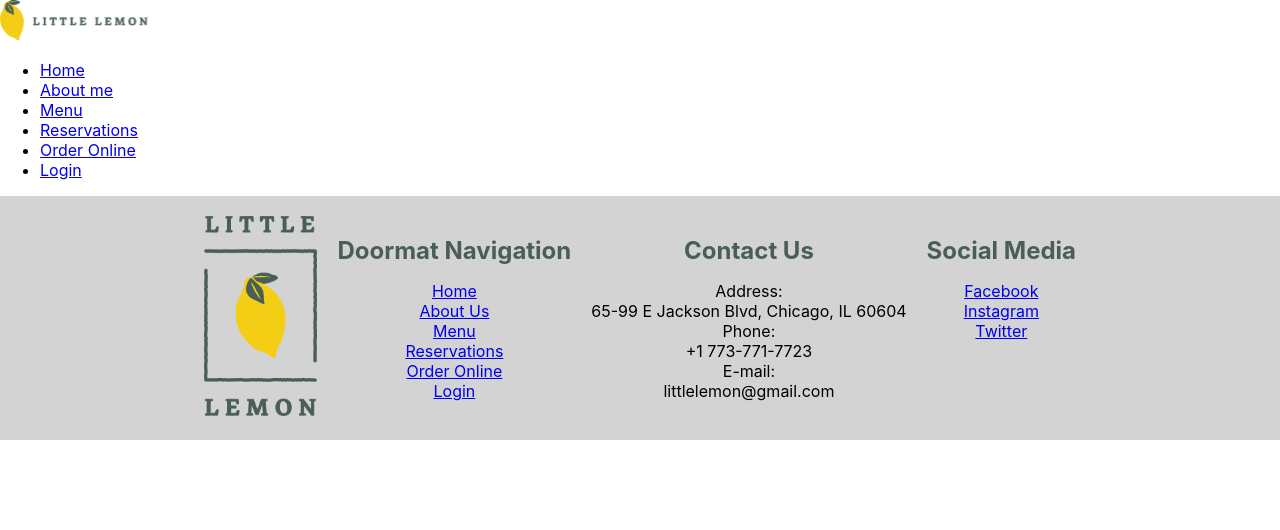
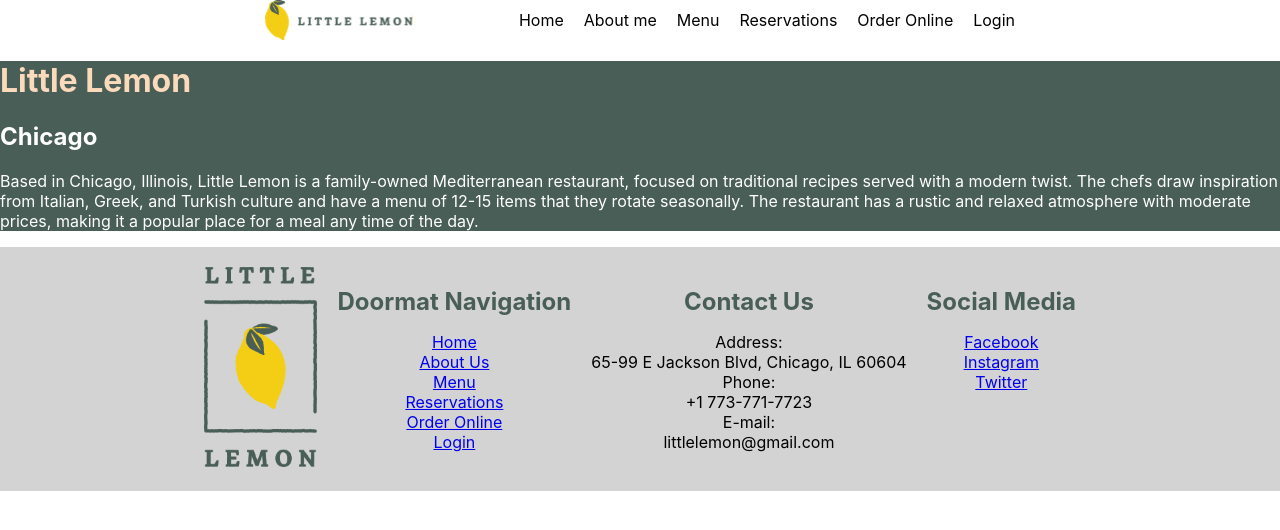
Before and after one commit to MFarsaris/MyLittleLemon, a React (Create React App) app: page / in a window 1280 px wide. Shown: the top 530 px of the page. Built offline with nearby package versions, Linux system fonts and the light colour scheme.

Commit message:
8/4/2024

```diff
--- a/src/App.css
+++ b/src/App.css
@@ -1,38 +1,39 @@
-.App {
-  text-align: center;
+/* nav */
+.navbar {
+  display: flex;
+  justify-content: space-between;
+  align-items: center;
+  margin: auto;
+  max-width: 750px;
 }
 
-.App-logo {
-  height: 40vmin;
-  pointer-events: none;
+.navbar ul {
+  list-style-type: none;
+  padding: 0;
+  margin: 0;
+  display: flex;
 }
 
-@media (prefers-reduced-motion: no-preference) {
-  .App-logo {
-    animation: App-logo-spin infinite 20s linear;
-  }
+.navbar ul li {
+  margin-right: 20px; /* Adjust the spacing between list items */
 }
 
-.App-header {
-  background-color: #282c34;
-  min-height: 100vh;
-  display: flex;
-  flex-direction: column;
-  align-items: center;
-  justify-content: center;
-  font-size: calc(10px + 2vmin);
-  color: white;
+.navbar ul li:last-child {
+  margin-right: 0;
 }
 
-.App-link {
-  color: #61dafb;
+.navbar ul li a {
+  text-decoration: none;
+  color: black; /* Change the color as needed */
 }
 
-@keyframes App-logo-spin {
-  from {
-    transform: rotate(0deg);
-  }
-  to {
-    transform: rotate(360deg);
-  }
+.navbar ul li a:hover{
+  background-color: #495E57;
+  color: white;
+  border-radius: 5px;
 }
+
+/* main */
+.hero {
+  background-color: #495E57;
+}
--- a/src/App.js
+++ b/src/App.js
@@ -2,6 +2,7 @@ import Header from "./header";
 import Nav from "./nav";
 import Main from "./main";
 import Footer from "./footer";
+import "./App.css"
 
 function App() {
 
--- a/src/footer.js
+++ b/src/footer.js
@@ -12,7 +12,7 @@ export default function Footer() {
             <img height="200px" src={footerLogo} alt="footerLogo" class="footer-image"></img>
             <div style={{ display: 'inline-block', verticalAlign: 'top', marginLeft: '20px' }}>
                 <h2 style={{ color: '#495E57', fontWeight: 'bold', marginBottom: '10px'}}>Doormat Navigation</h2>
-                <ul style={{ listStyleType: 'none', padding: '0' }}>
+                <ul style={{ listStyleType: 'none', padding: '0', TextDecoration: 'none' }}>
                     <li><a href= "/" >Home</a></li>
                     <li><a href= "/About">About Us</a></li>
                     <li><a href= "/Menu">Menu</a></li>
--- a/src/main.js
+++ b/src/main.js
@@ -2,6 +2,13 @@ export default function Main() {
 
     return(
         <main>
+            <div className="hero">
+                <h1 style={{color: "#FBDABB"}}>Little Lemon</h1>
+                <h2 style={{color: "white"}}>Chicago</h2>
+                <p style={{color: "white"}}>
+                Based in Chicago, Illinois, Little Lemon is a family-owned Mediterranean restaurant, focused on traditional recipes served with a modern twist. The chefs draw inspiration from Italian, Greek, and Turkish culture and have a menu of 12-15 items that they rotate seasonally. The restaurant has a rustic and relaxed atmosphere with moderate prices, making it a popular place for a meal any time of the day.
+                </p>
+            </div>
         </main>
     )
 }
--- a/src/nav.js
+++ b/src/nav.js
@@ -1,12 +1,13 @@
-import LittleLemonLogo from "./Image_Icons/Logo .svg"
-
+import LittleLemonLogo from "./Image_Icons/Logo .svg";
+import React from "react";
+import "./App.css";
 
 export default function Nav() {
 
     return(
-        <nav>
+        <nav className="navbar">
             <img src={LittleLemonLogo} alt="LittleLemonLogo"></img>
-        <ul classname="navbar">
+            <ul>
                 <li><a href= "/" >Home</a></li>
                 <li><a href= "/About">About me</a></li>
                 <li><a href= "/Menu">Menu</a></li>
@@ -15,5 +16,5 @@ export default function Nav() {
                 <li><a href= "/Login">Login</a></li>
             </ul>
         </nav>
-    )
+    );
 }
```
Lines whose indentation alone changed are shown as unchanged.
